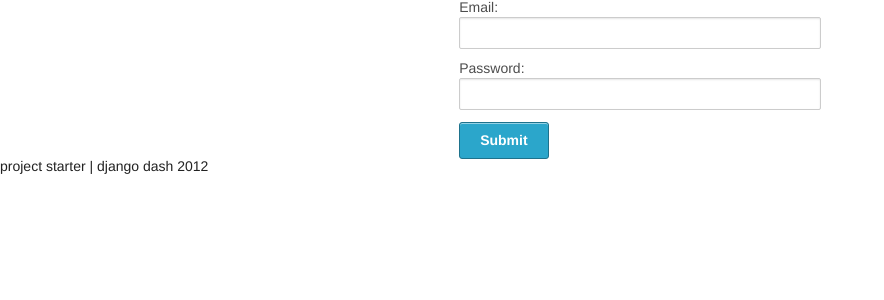
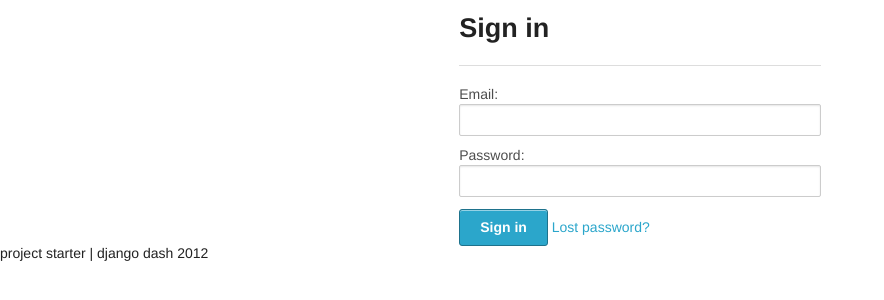
Before and after one commit to ivanpenchev/project-starter, a Django app: template project/project/templates/sign_in.html in a window 1280 px wide. Shown: the part 108-408 px from the top of the page, without its empty margins (0-884 px from the left). Run offline with Django 3.2, Linux system fonts and the light colour scheme; the template is opened without the code that fills it, so the values that code supplies are empty; parts of the project's set-up code (start-up, migrations or seed data) failed here and were passed over.

Commit message:
Better sign in form.

```diff
--- a/project/project/templates/sign_in.html
+++ b/project/project/templates/sign_in.html
@@ -1,8 +1,12 @@
 {% extends "base_template.html" %}
+
+        {% block title %} Sign in template {% endblock %}
 
         {% block content %}
         <div class="row">
             <div class="five centered columns">
+                <h3>Sign in</h3>
+                <hr />
                 <form action="" method="POST">
                     <label>Email:</label>
                     <input type="text" name="email" />
@@ -10,7 +14,8 @@
                     <label>Password:</label>
                     <input type="text" name="password" />
 
-                    <input type="submit" name="submit" class="medium primary button with radius" />
+                    <input type="submit" name="submit" value="Sign in" class="medium primary button with radius" />
+                    <a href="#">Lost password?</a>
                 </form>
             </div>
         </div>
```
